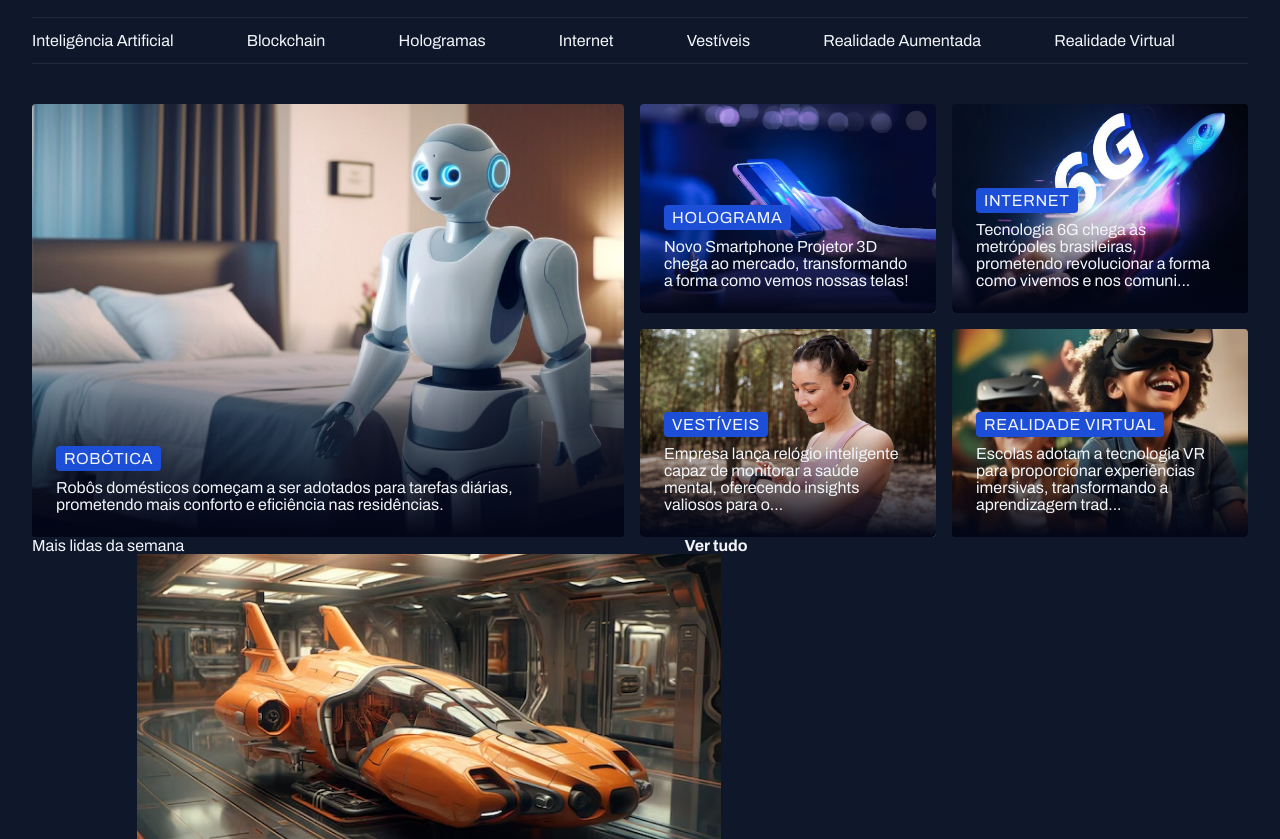
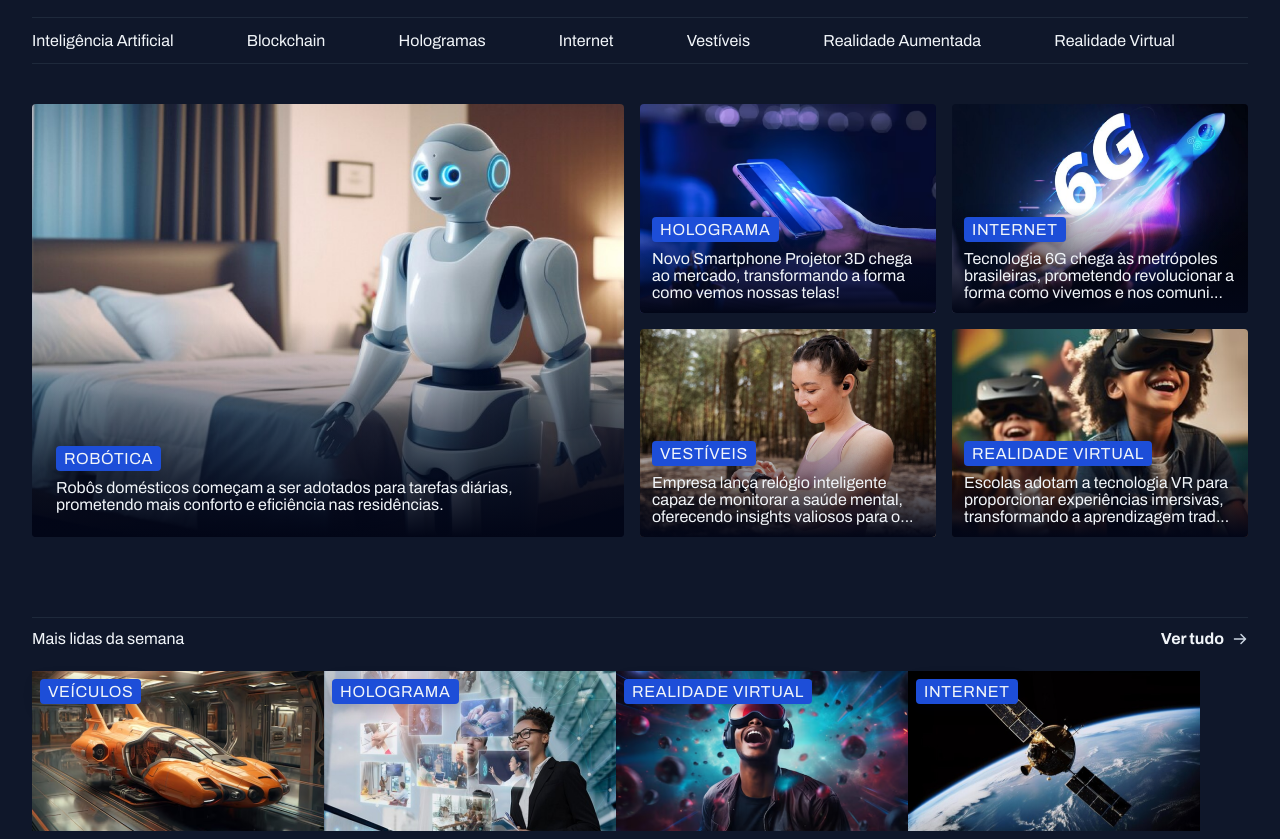
Before and after one commit to VictorKoga/Projeto-Portal-de-Noticias, a plain HTML site: page index.html in a window 1280 px wide. Shown: the part 43-882 px from the top of the page. Drawn offline with Linux system fonts and the light colour scheme.

Commit message:
estilos na sessao

```diff
--- a/styles/global.css
+++ b/styles/global.css
@@ -67,6 +67,7 @@ img {
 
 main {
   margin-top: 40px;
+  gap: 80px;
 }
 
 .content-tag{
--- a/styles/section.css
+++ b/styles/section.css
@@ -1,10 +1,14 @@
+section header{
+ border-top: 1px solid var(--stroke-color);
+ padding-block: 12px 24px;
+ font: var(--text-span);
+}
+
 #freatured {
   img{
     height: 100%;
     object-fit: cover;
   }
-}
-
   .card {
     border-radius: 4px;
     overflow: hidden;
@@ -28,7 +32,7 @@
 
       padding: 24px;
 
-    &::has(.text-lg){
+      &:has(.text-lg){
         padding: 12px;
       }
     }
@@ -37,3 +41,44 @@
       margin-top: 8px;
     }
   }
+}
+
+#weekly{
+  header a{
+    justify-self: end;
+    align-items: center;
+    gap: 8px;
+
+    span {
+      background-image: url(../assets/icons/ArrowRight.svg);
+      width: 16px;
+      height: 16px;
+    }
+
+    &:hover span{
+      background-image: url(../assets/icons/ArrowRight-hover.svg);
+    }
+  }
+  &>div{
+    grid-template-columns: repeat(4,292px);
+  }
+
+  figure {
+    position: relative;
+
+    .content-tag{
+      position: absolute;
+      top: 8px;
+      left: 8px;
+    }
+    p{
+      margin-top: 8px;
+      font-weight: 800;
+    }
+  }
+  img{
+    height: 160px;
+  }
+
+
+}
```
Lines whose indentation alone changed are shown as unchanged.
